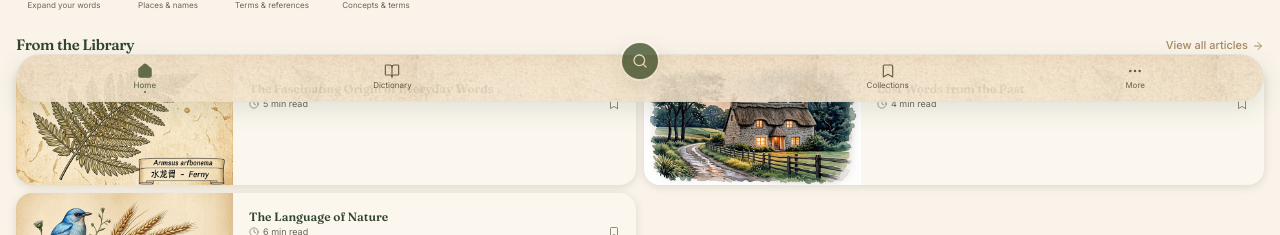
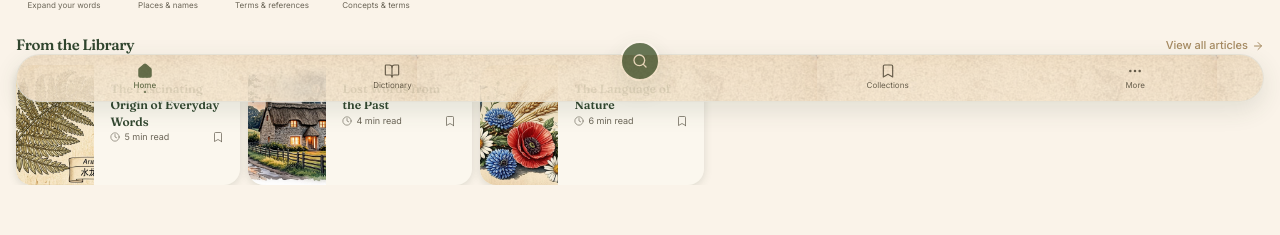
Before and after one commit to Grapsee-Official/lexicon, a Next.js app: page / in a window 1280 px wide. Shown: the part 690-925 px from the top of the page. Built offline with nearby package versions, Linux system fonts and the light colour scheme.

Commit message:
966f390a-6b42-41cd-84cd-c6bf2eb0096b

```diff
--- a/src/app/page.tsx
+++ b/src/app/page.tsx
@@ -108,12 +108,12 @@ export default function Home() {
                   title="From the Library"
                   actionLabel="View all articles"
                 />
-                <div className="grid grid-cols-2 gap-2">
+                <div className="-mx-4 flex gap-2 overflow-x-auto px-4 no-scrollbar">
                   {articles.map((a, i) => (
                     <motion.div
                       key={a.id}
-                      initial={{ opacity: 0, y: 8 }}
-                      animate={{ opacity: 1, y: 0 }}
+                      initial={{ opacity: 0, x: 8 }}
+                      animate={{ opacity: 1, x: 0 }}
                       transition={{ delay: 0.04 * i, duration: 0.25 }}
                     >
                       <ArticleCard article={a} />
--- a/src/components/lexora/article-card.tsx
+++ b/src/components/lexora/article-card.tsx
@@ -23,7 +23,7 @@ export function ArticleCard({
     <button
       onClick={() => haptic("light")}
       className={cn(
-        "flex h-[120px] w-full shrink-0 flex-row overflow-hidden rounded-2xl bg-card text-left shadow-card transition-transform active:scale-95",
+        "flex h-[120px] w-56 shrink-0 flex-row overflow-hidden rounded-2xl bg-card text-left shadow-card transition-transform active:scale-95",
         className
       )}
     >
```
